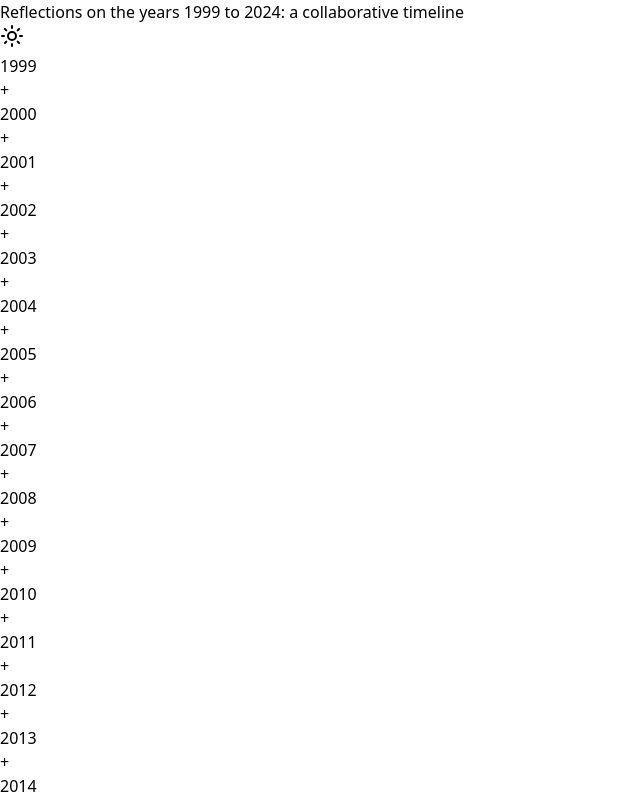
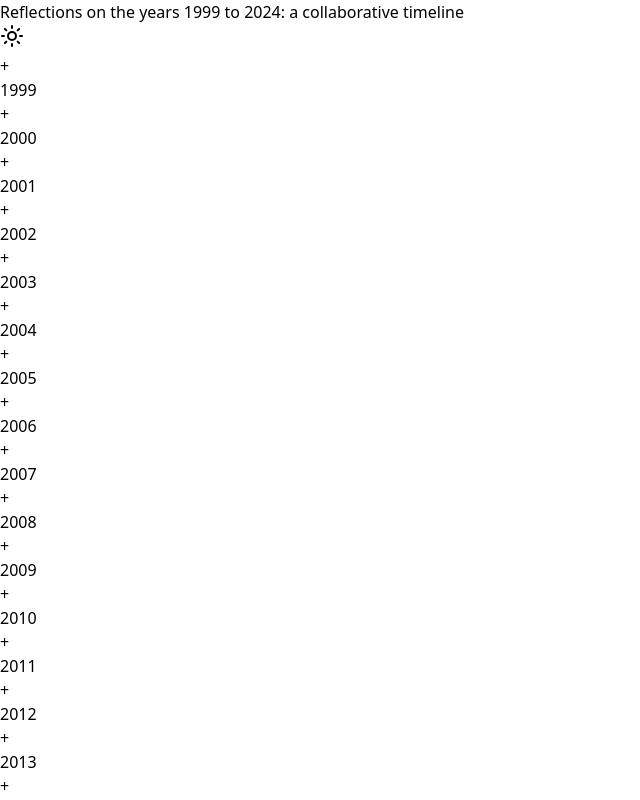
Before and after one commit to mahamfkhan/timeline, a React (Vite) app: page / in a window 1280 px wide. Shown: the top 800 px of the page, without its empty margins (0-640 px from the left). Built offline with nearby package versions, Linux system fonts and the light colour scheme.

Commit message:
Button ordering

```diff
--- a/src/components/Timeline.jsx
+++ b/src/components/Timeline.jsx
@@ -168,10 +168,7 @@ const Timeline = () => {
           {years.map((year, yearIndex) => (
             <div key={year} className="relative">
               <div className="flex items-center space-x-4 pl-4">
-                <div className={`text-xl font-semibold ${isDark ? 'text-white' : 'text-gray-900'}`}>
-                  {year}
-                </div>
-                <button
+              <button
                   onClick={() => handleAddClick(year)}
                   className={`w-8 h-8 rounded-full flex items-center justify-center transition-colors overflow-hidden ${
                     isDark ? 'bg-gray-800 hover:bg-gray-700 text-white' : 'bg-gray-200 hover:bg-gray-300'
@@ -179,6 +176,10 @@ const Timeline = () => {
                 >
                   +
                 </button>
+                <div className={`text-xl font-semibold ${isDark ? 'text-white' : 'text-gray-900'}`}>
+                  {year}
+                </div>
+
               </div>
 
               <div className="relative ml-4 h-full mt-8 pt-4">
```
